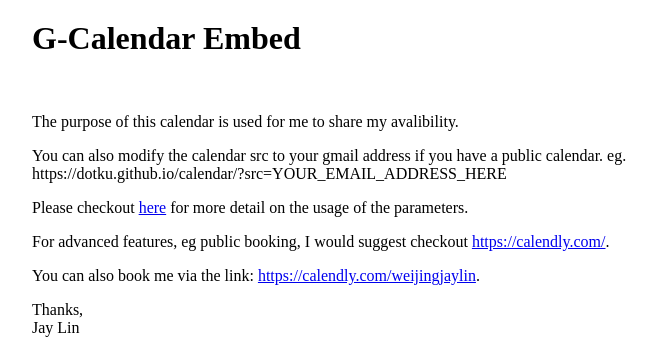
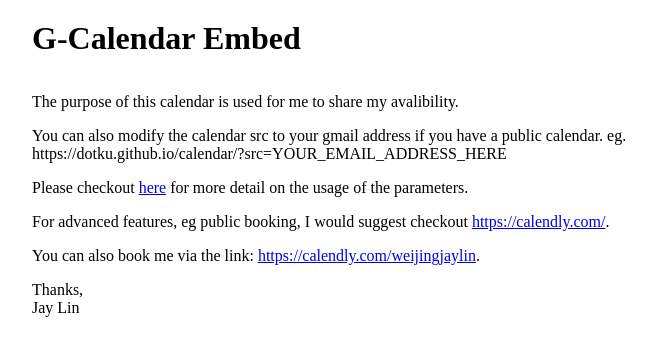
Before and after one commit to dotku/calendar, a plain HTML site: page index.html in a window 1280 px wide. Shown: the whole page, without its empty margins (208-865 px from the left). Drawn offline with Linux system fonts and the light colour scheme; a script that the page names is missing.

Commit message:
Update style.css

```diff
--- a/style.css
+++ b/style.css
@@ -19,6 +19,9 @@ h1 {
 iframe, section {
   display: block;
 }
+section:first-of-type {
+  padding-top: 0px;
+}
 .container-overflow {
   overflow-x: auto;
   -webkit-overflow-scrolling: touch;
```
